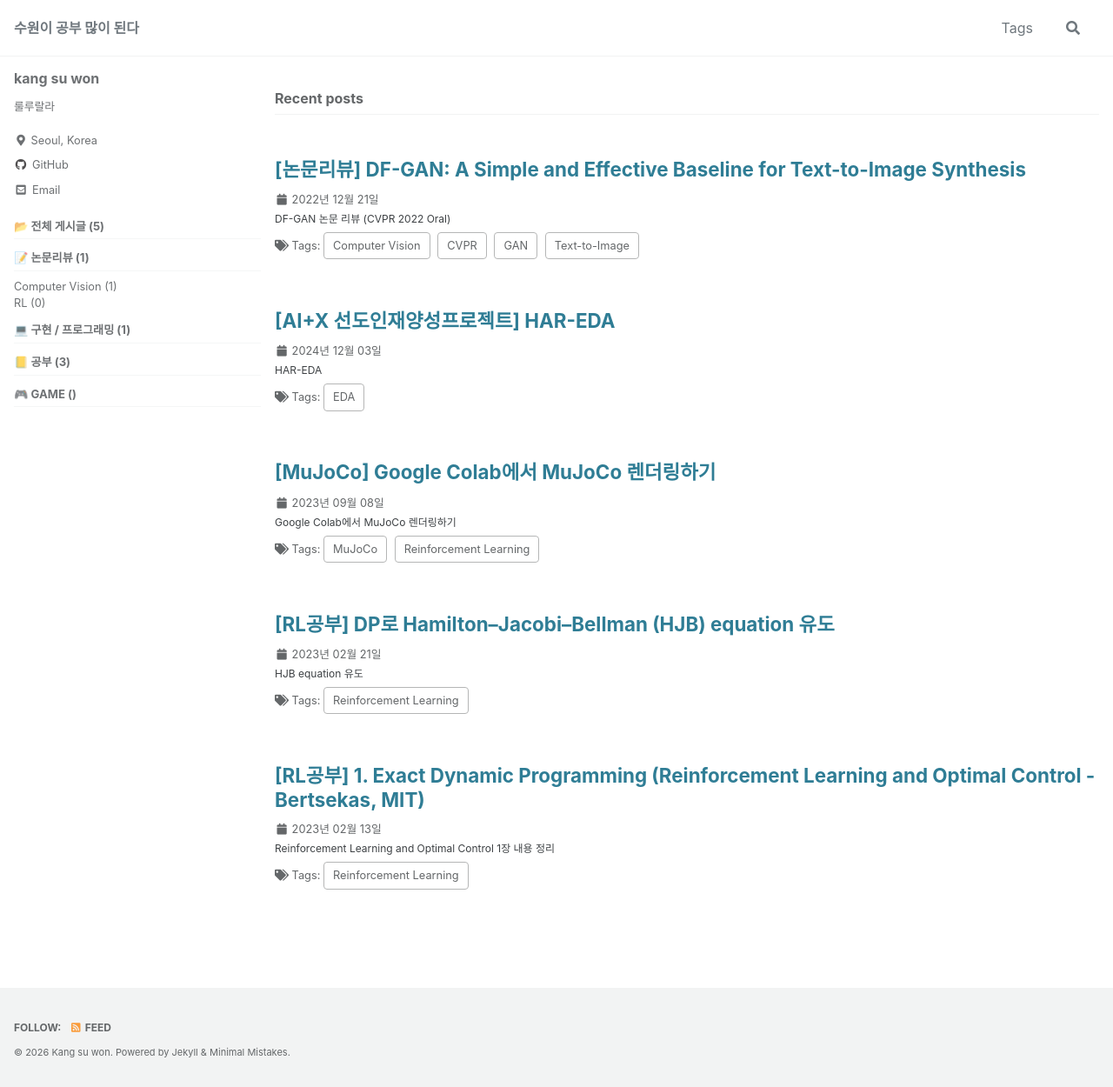
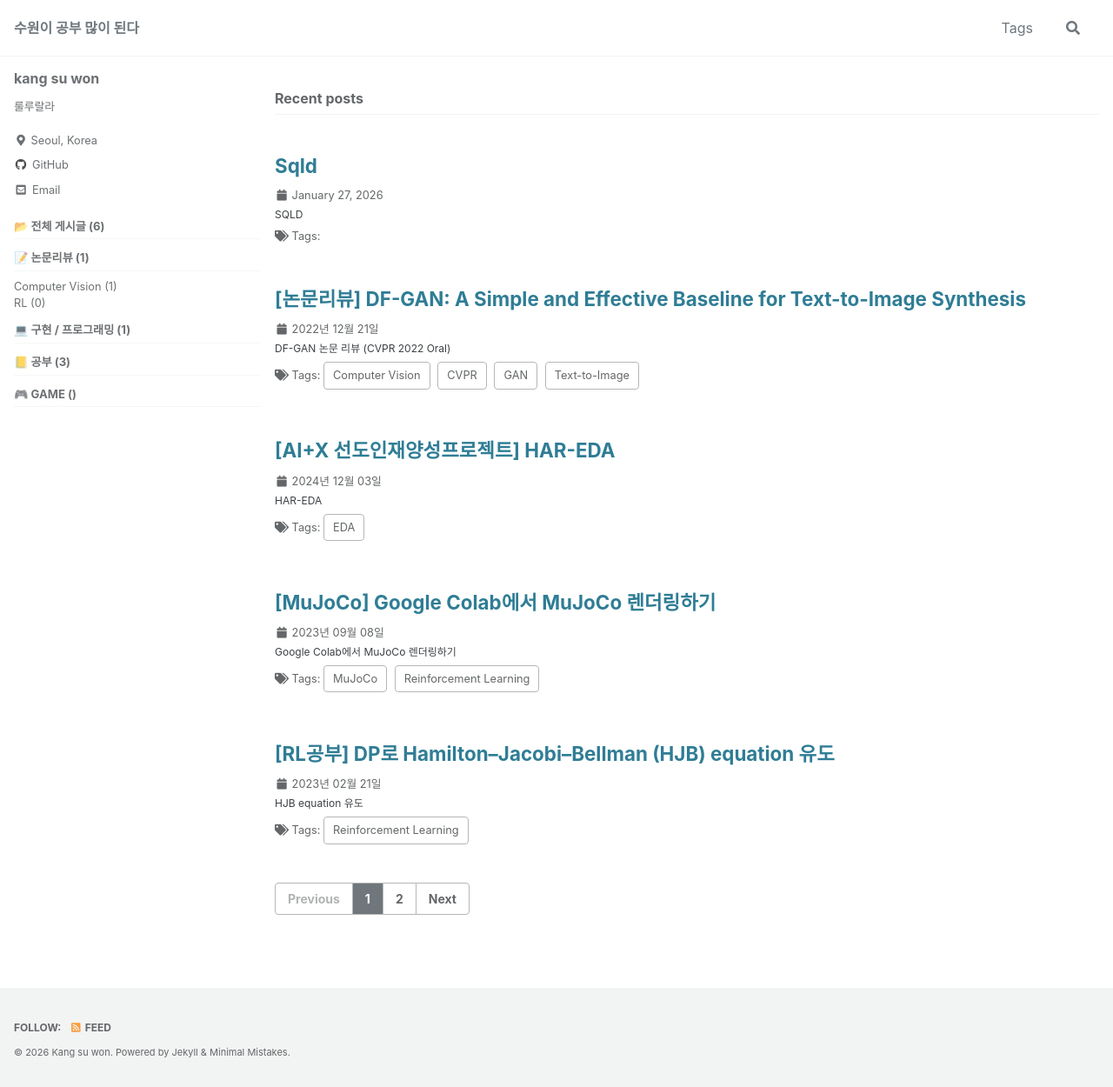
Before and after one commit to su-wone/su-wone.github.io, a Jekyll site: the page built from index.html, in a window 1280 px wide and 1250 px high. Shown: the whole window at 87% size. Built offline with Jekyll 4.4.1, drawn with Linux system fonts in a browser that asks for light colours; cached includes are drawn as plain includes; the list of posts is cut into pages by our own code; part of the change alters nothing that is shown.

Commit message:
create SQLD

```diff
--- a/_data/tags.yml
+++ b/_data/tags.yml
@@ -102,3 +102,4 @@
 - VSCode
 - DUSt3R
 - 백준
+- SQLD
--- /dev/null
+++ b/_posts/공부/2026-01-27-SQLD.md
@@ -0,0 +1,56 @@
+# SQLD
+
+- 1과목 데이터 모델리의 이해
+- 2과목 SQL 기본 및 활용
+
+## 1과목 데이터 모델링의 이해
+
+1.데이터 모델링의 이해
+
+- 데이터 모델의 이해
+
+- 모델링
+    - 현실 세계의 정보를 약속된 표기법을 활용하여 데이터베이스의 구조로 표현하는 과정
+    - (1) 특징 : 단순화(누구나 쉽게 이해), 추상화(주요 특징을 간략 표현), 명확화(모호함x)
+    - → ”단추명”
+    - (2) 유의사항 : 유연성(변화에 유연한 대응), 유일성(중복 저장x), 일관성(명확환 관계)
+    - (3) 관점 : 데이터 관점, 프로세스 관점(업무 흐름), 데이터와 프로세스의 상관 관점(CRUD분석 기반)
+    - * CRUD : Create, Read, Update, Delete
+
+- 데이터 베이스 모델링 단계
+    - - 개념적 모델링 → 논리적 모델링 → 물리적 모델링
+    - (1) 개념적 모델링 : 현실 세계에 대한 인식을 추상적 개념으로 표현, ERD를 작성
+    - (2) 논리적 모델링 : 논리적 자료구조로 변환하며 정규화를 활용, 재사용성이 높음
+    - (3) 물리적 모델링 : 물리적 구조의 데이터로 변환
+    - * 물리적 모델링으로 갈수록 높은 수준의 구체화(낮은 수준의 추상화) 레벨을 가짐
+    - “개논물”
+
+![스크린샷 2026-01-26 오후 11.58.11.png](SQLD/%E1%84%89%E1%85%B3%E1%84%8F%E1%85%B3%E1%84%85%E1%85%B5%E1%86%AB%E1%84%89%E1%85%A3%E1%86%BA_2026-01-26_%E1%84%8B%E1%85%A9%E1%84%92%E1%85%AE_11.58.11.png)
+
+- ERD
+    - - 피터 첸(Peter Chen)에 의해 ERD 표기법이 고안 (IE표기법, Barker표기법 등)
+
+![스크린샷 2026-01-27 오전 12.00.07.png](SQLD/%E1%84%89%E1%85%B3%E1%84%8F%E1%85%B3%E1%84%85%E1%85%B5%E1%86%AB%E1%84%89%E1%85%A3%E1%86%BA_2026-01-27_%E1%84%8B%E1%85%A9%E1%84%8C%E1%85%A5%E1%86%AB_12.00.07.png)
+
+- ERD 작성 순서
+    - - 엔터티 도출 → 배치 → 관계 설정 → 관계명 기술 → 관계 차수 기술 → 필수/선택사양 기술
+    - “도배설명차선”
+
+- ANSI/SPARC 스키마 구조
+- (1) 스키마 3계층
+    1. 외부스키마(=서브스키마, 사용자 뷰)
+
+        : 사용자 입장, 여러 개의 외부스키마 존재
+
+    2. 개념스키마(=전체적인 뷰)
+
+        : 전체적인 논리 구조, DB관리자에 의해서 구성
+
+    3. 내부스키마(=저장스키마)
+
+        : 물리적 저장장치 입장에서의 구조
+
+- (2) 독립성
+    1. 논리적 독립성
+
+    :
```
Also changed, not shown: assets/img/SQLD/스크린샷_2026-01-26_오후_11.58.11.png (added), assets/img/SQLD/스크린샷_2026-01-27_오전_12.00.07.png (added).
